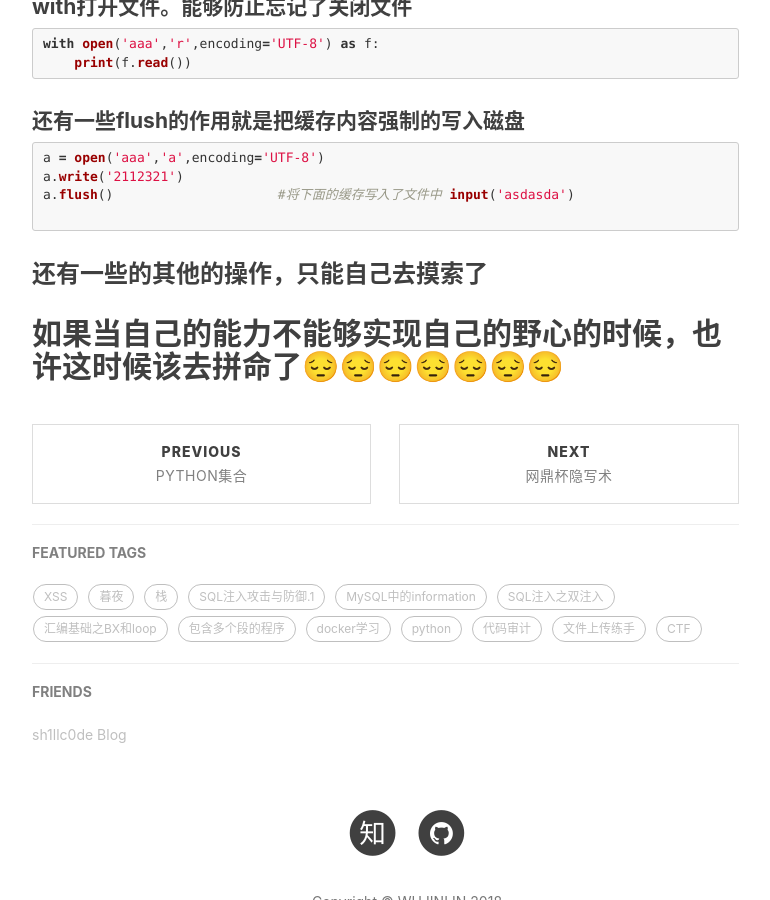
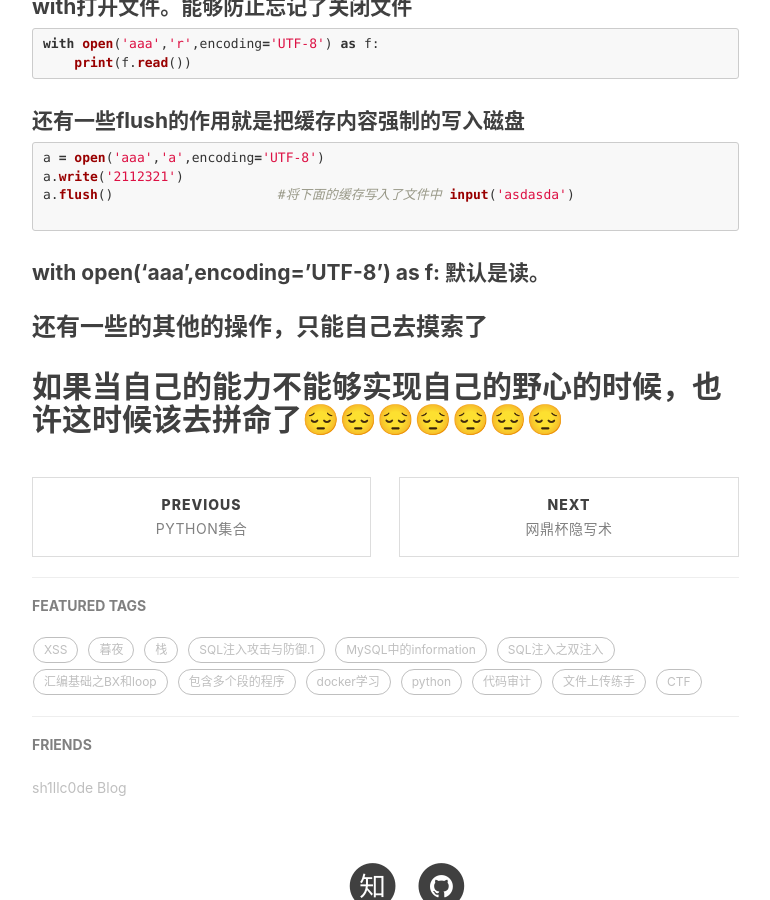
Before and after one commit to Silentsoul04/WUHUIJUNG.github.io, a Jekyll site: the page built from _posts/2018-8-21-pythonIO文件.md, in a window 1280 px wide and 900 px high, scrolled down 1831 px. Shown: the whole window, without its empty margins (233-1003 px from the left). Built offline with Jekyll 4.4.1, drawn with Linux system fonts in a browser that asks for light colours; nearby versions of some CDN libraries; comment, search, counter and statistics services are not loaded.

Commit message:
Update 2018-8-21-pythonIO文件.md

````diff
--- a/_posts/2018-8-21-pythonIO文件.md
+++ b/_posts/2018-8-21-pythonIO文件.md
@@ -100,5 +100,6 @@ a.flush()                     #将下面的缓存写入了文件中
 input('asdasda')
 
 ```
+#### with open('aaa',encoding='UTF-8') as f: 默认是读。
 ### 还有一些的其他的操作，只能自己去摸索了
 ## 如果当自己的能力不能够实现自己的野心的时候，也许这时候该去拼命了😔😔😔😔😔😔😔
````
